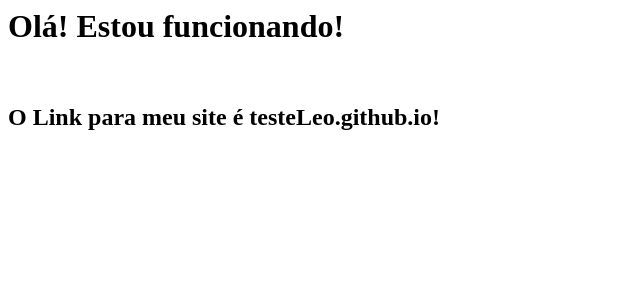
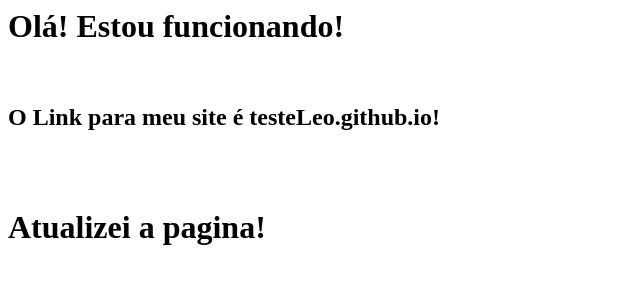
Before and after one commit to LeonardoGarbelotti/teste, a plain HTML site: page index.html in a window 1280 px wide. Shown: the whole page, without its empty margins (0-640 px from the left). Drawn offline with Linux system fonts and the light colour scheme.

Commit message:
atualizei index

```diff
--- a/index.html
+++ b/index.html
@@ -8,5 +8,8 @@
         <h1>Olá! Estou funcionando!</h1>
         <br />
         <h2>O Link para meu site é testeLeo.github.io!</h2>
+        <br />
+        <br />
+        <h1> Atualizei a pagina!</h1>
     </body>
 </html>
```
